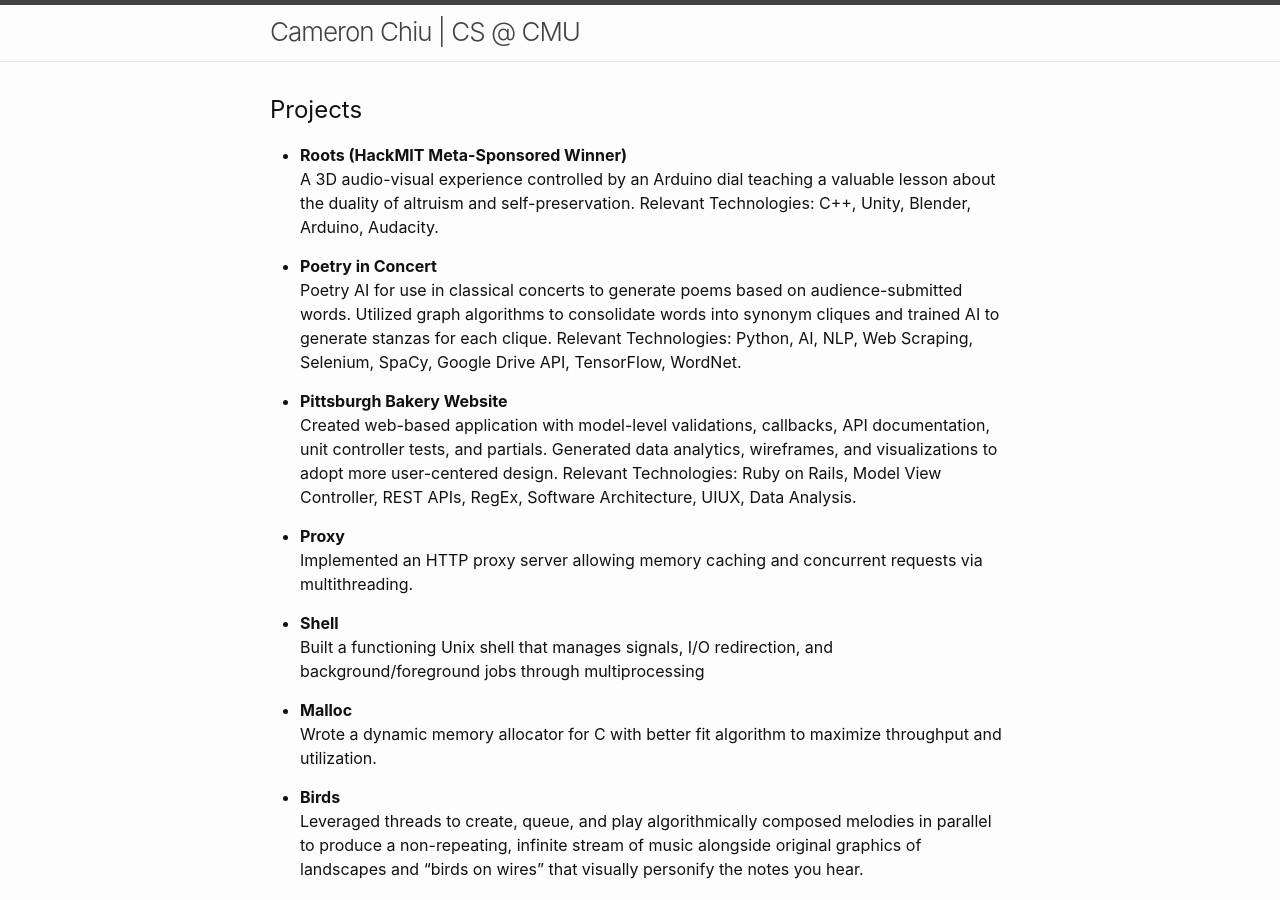
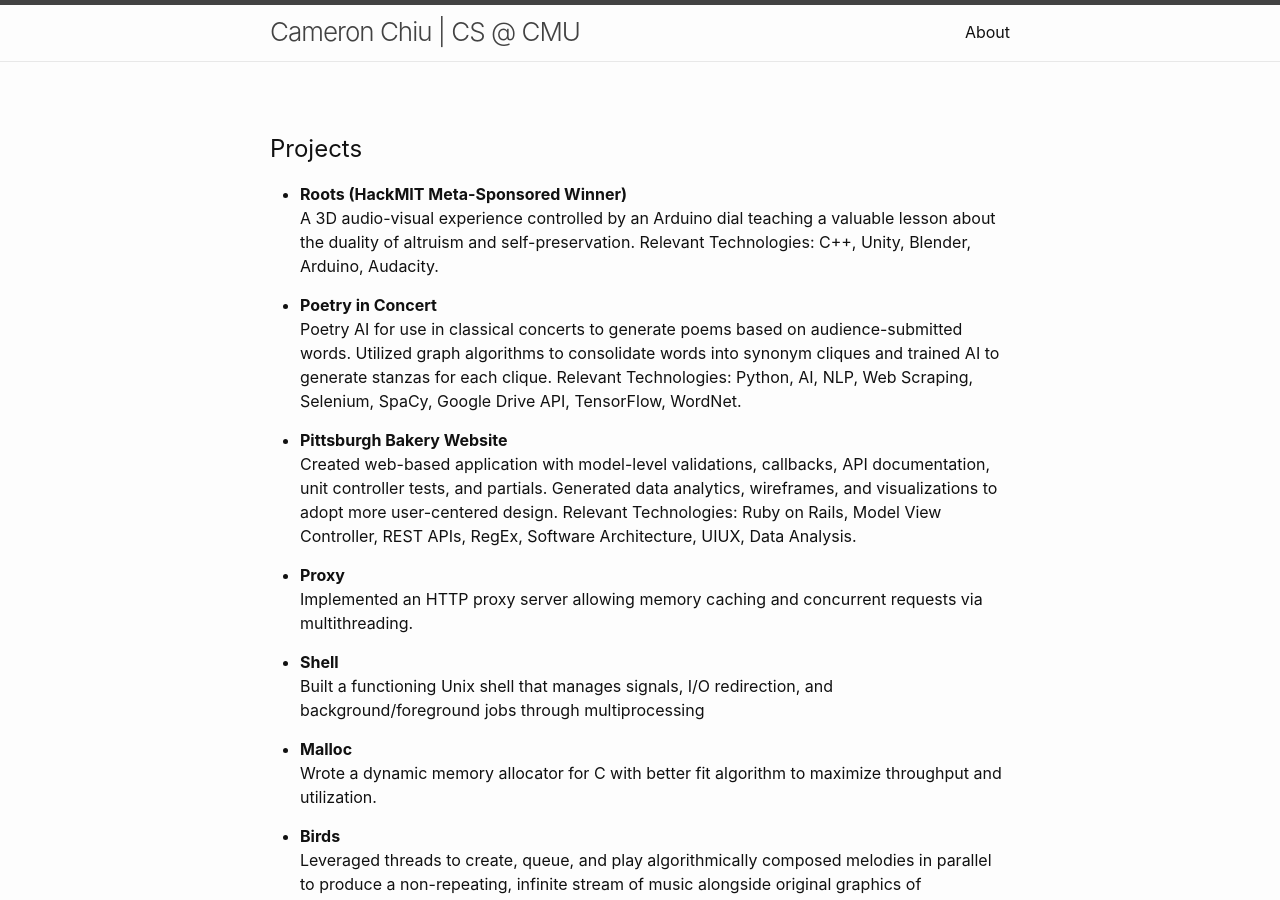
Before and after one commit to cameronchiu/cameronchiu.github.io, a Jekyll site: the page built from index.markdown, in a window 1280 px wide and 900 px high. Built offline with Jekyll 4.4.1, drawn with Linux system fonts in a browser that asks for light colours.

```diff
--- a/_config.yml
+++ b/_config.yml
@@ -28,8 +28,7 @@
 instagram_username: cameronchiu
 
 # Build settings
-theme: null
-markdown: kramdown
+theme: minima
 plugins:
   - jekyll-feed
 
--- a/_includes/header.html
+++ b/_includes/header.html
@@ -17,12 +17,12 @@
         </label>
 
         <div class="trigger">
-          <!-- {%- for path in page_paths -%}
+          {%- for path in page_paths -%}
             {%- assign my_page = site.pages | where: "path", path | first -%}
             {%- if my_page.title -%}
             <a class="page-link" href="{{ my_page.url | relative_url }}">{{ my_page.title | escape }}</a>
             {%- endif -%}
-          {%- endfor -%} -->
+          {%- endfor -%}
         </div>
       </nav>
     {%- endif -%}
--- a/index.markdown
+++ b/index.markdown
@@ -5,6 +5,7 @@
 layout: home
 ---
 
+<br>
 ## Projects
 - **Roots (HackMIT Meta-Sponsored Winner)**\\
   A 3D audio-visual experience controlled by an Arduino dial teaching a valuable lesson about the duality of altruism and self-preservation.
```
